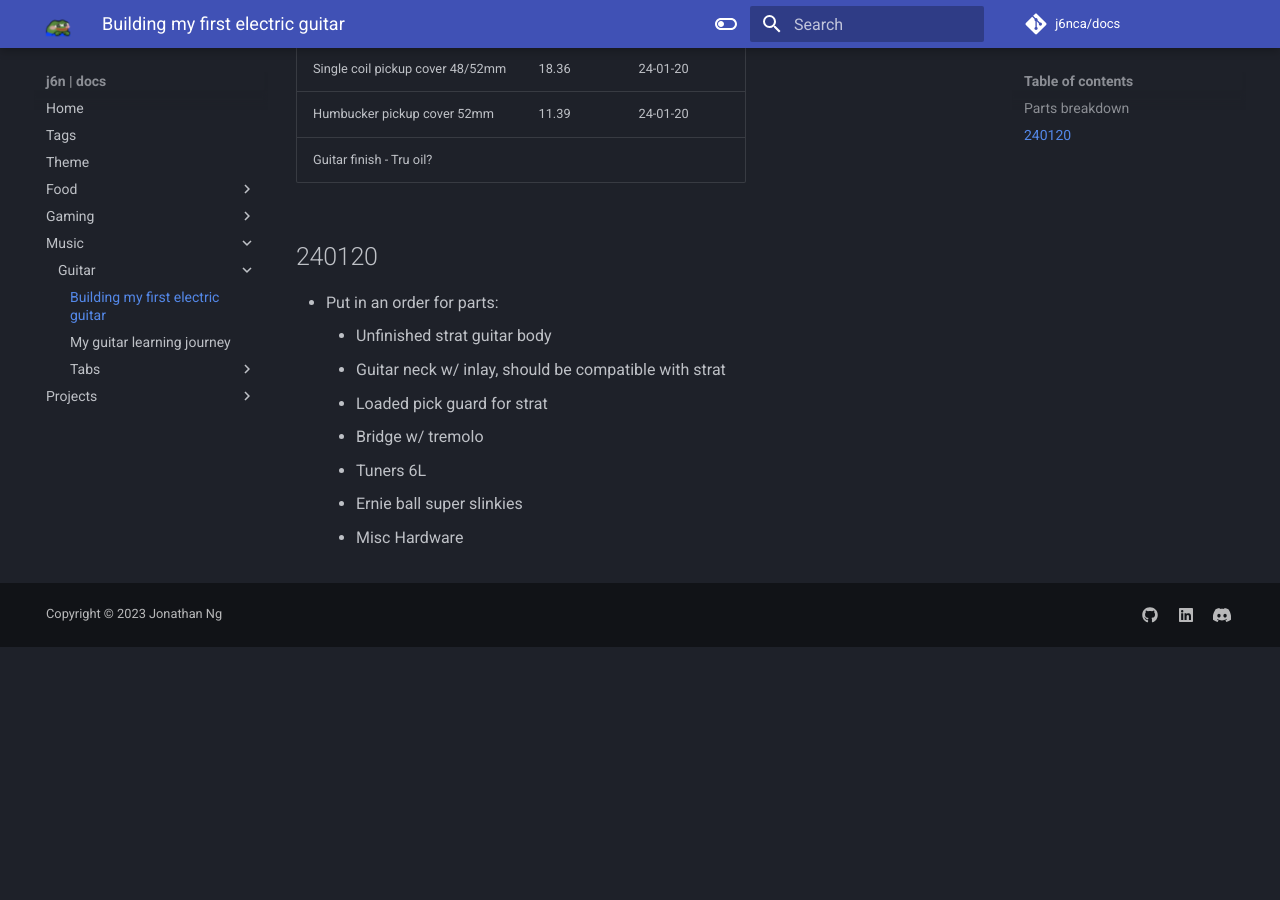
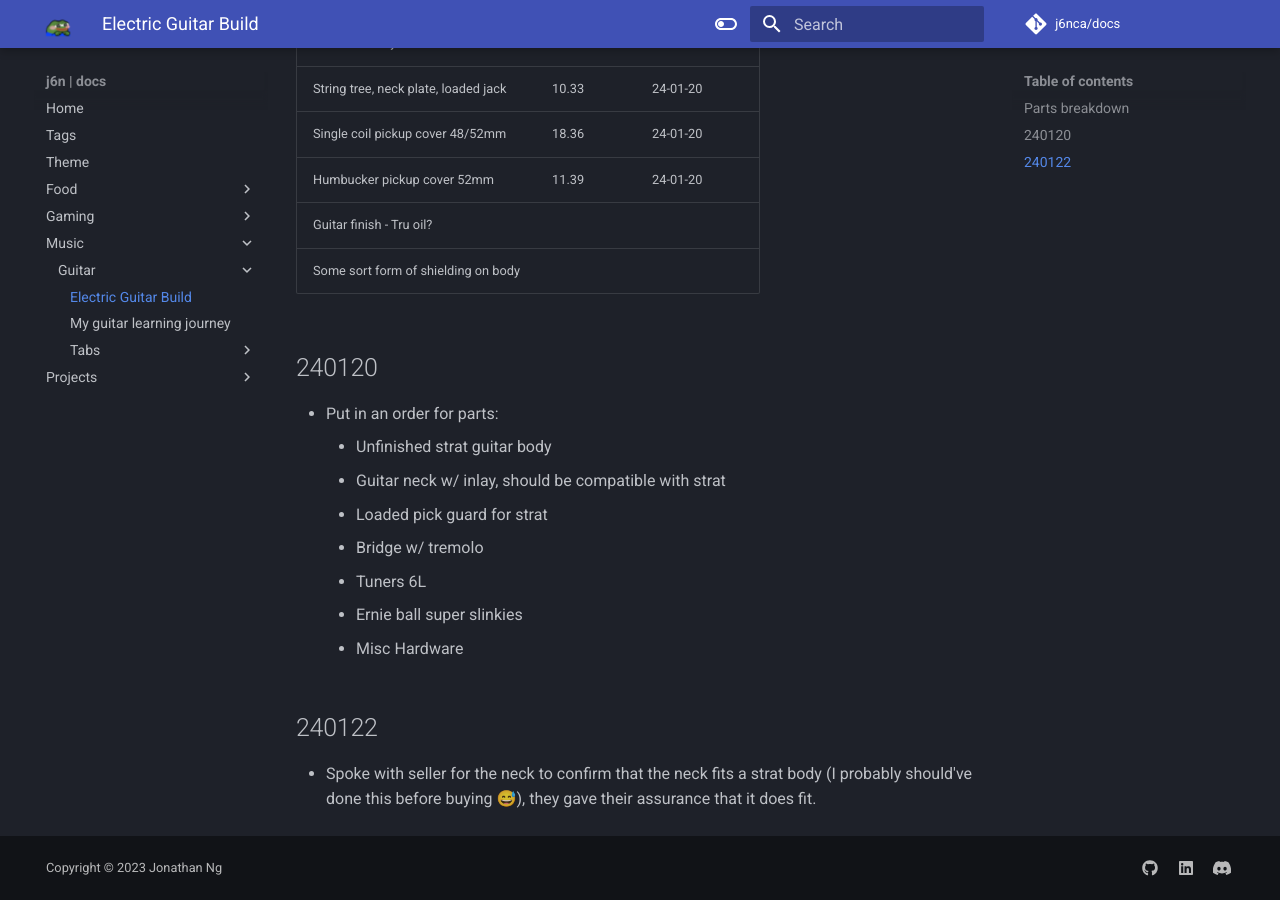
Before and after one commit to j6nca/notes, an MkDocs documentation site: the page built from docs/music/guitar/build.md, in a window 1280 px wide and 900 px high, scrolled down 594 px. Built offline with MkDocs 1.6.1 and Material for MkDocs 9.7.7, drawn with Linux system fonts in a browser that asks for light colours; comment, search, counter and statistics services are not loaded; before the commit the page ends 1241 px from its top, so only the background shows below that; some of the changed text lies outside the part shown.

Commit message:
Update build.md

```diff
--- a/docs/music/guitar/build.md
+++ b/docs/music/guitar/build.md
@@ -1,4 +1,6 @@
-# Building my first electric guitar
+# Electric Guitar Build
+
+This page will outline my thoughts building my very first electric guitar.
 
 ## Parts breakdown
 
@@ -15,8 +17,10 @@
 | Single coil pickup cover 48/52mm      | 18.36 | 24-01-20       |
 | Humbucker pickup cover 52mm           | 11.39 | 24-01-20       |
 | Guitar finish - Tru oil?              |       |                |
+| Some sort form of shielding on body   |       |                |
 
 ## 240120
+
 - Put in an order for parts:<br>
     - Unfinished strat guitar body
     - Guitar neck w/ inlay, should be compatible with strat
@@ -25,3 +29,7 @@
     - Tuners 6L
     - Ernie ball super slinkies
     - Misc Hardware
+
+## 240122
+
+- Spoke with seller for the neck to confirm that the neck fits a strat body (I probably should've done this before buying 😅), they gave their assurance that it does fit.
```
